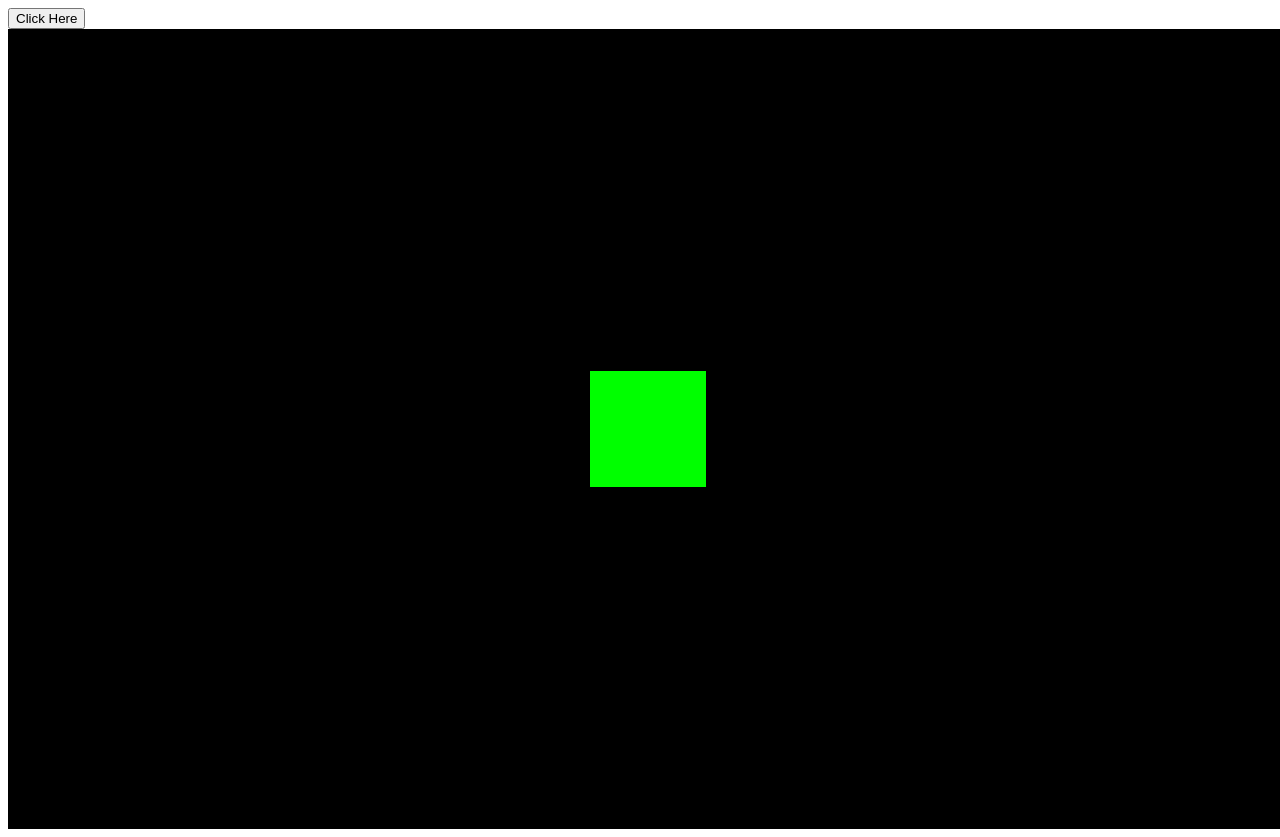
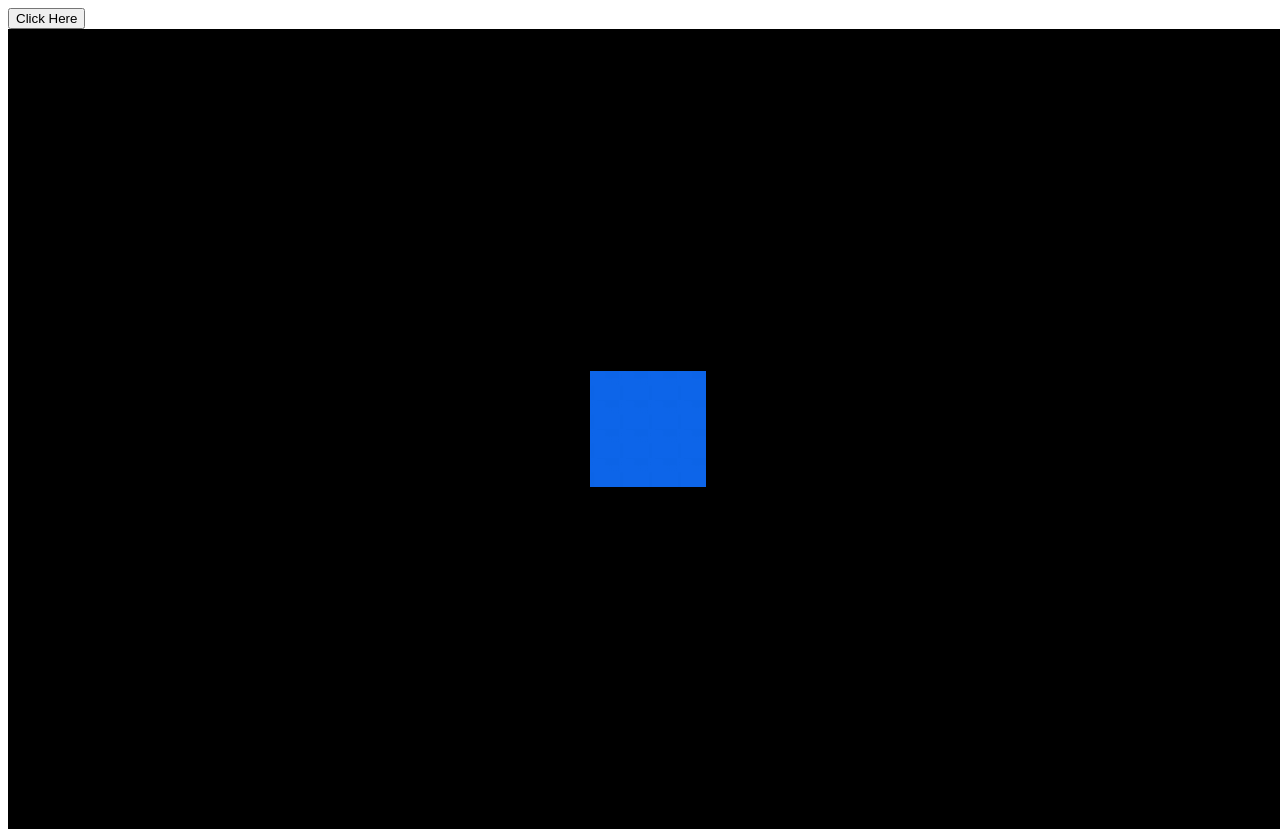
Before and after one commit to camenpihor/solar-sym, a plain HTML site: page index.html in a window 1280 px wide. Drawn offline with nearby package versions, Linux system fonts and the light colour scheme.

Commit message:
right now nothing shows up when I add a texture

```diff
--- a/index.html
+++ b/index.html
@@ -26,7 +26,15 @@
   document.body.appendChild(renderer.domElement);
 
   const geometry = new THREE.BoxGeometry();
-  const material = new THREE.MeshBasicMaterial( { color: 0x00ff00 } );
+  // const geometry = new THREE.SphereGeometry();
+  const texture = new THREE.TextureLoader().load("blue_square.png");
+  texture.encoding = THREE.sRGBEncoding;
+  texture.anisotropy = 16;
+  texture.wrapS = THREE.RepeatWrapping;
+  texture.wrapT = THREE.RepeatWrapping;
+  texture.repeat.set( 4, 4 );
+  // const material = new THREE.MeshBasicMaterial( { color: 0x00ff00 } );
+  const material = new THREE.MeshBasicMaterial( { map: texture } );
   const cube = new THREE.Mesh( geometry, material );
   scene.add(cube);
 
```
Also changed, not shown: blue_square.png (added), nasa-satellite-image.jpg (added).
